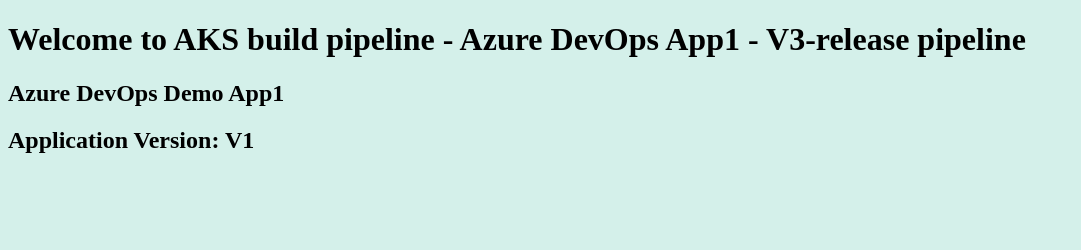
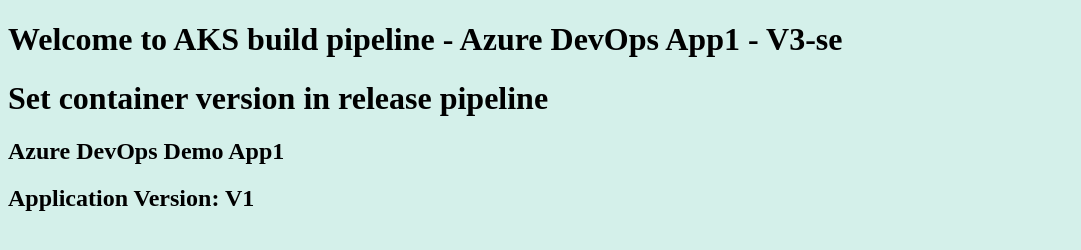
Before and after one commit to thirumaldage/azure-devops-github-acr-aks-app1, a plain HTML site: page index.html in a window 1280 px wide. Shown: the whole page, without its empty margins (0-1081 px from the left). Drawn offline with Linux system fonts and the light colour scheme.

Commit message:
Set container version in release pipeline

```diff
--- a/index.html
+++ b/index.html
@@ -1,7 +1,8 @@
 <!DOCTYPE html>
 <html>
    <body style="background-color:rgb(212, 240, 234);">
-      <h1>Welcome to AKS build pipeline - Azure DevOps App1 - V3-release pipeline</h1>
+      <h1>Welcome to AKS build pipeline - Azure DevOps App1 - V3-se</h1>
+      <h1>Set container version in release pipeline </h1>
       <h2>Azure DevOps Demo App1</h2>
       <h2>Application Version: V1</h2>
    </body>
```
